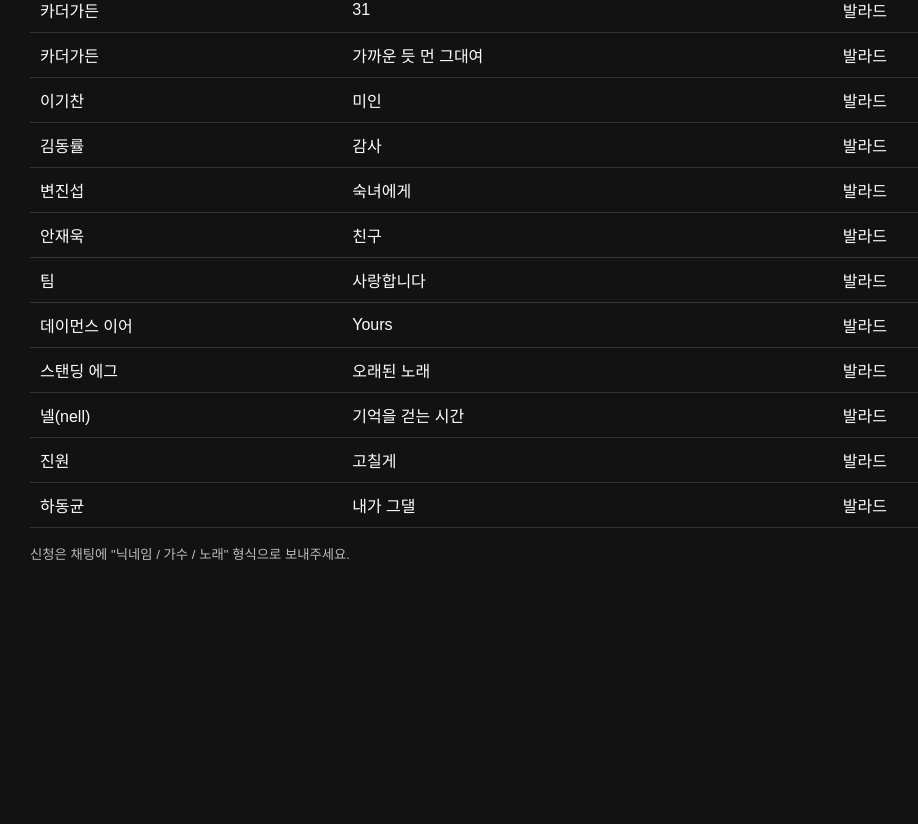
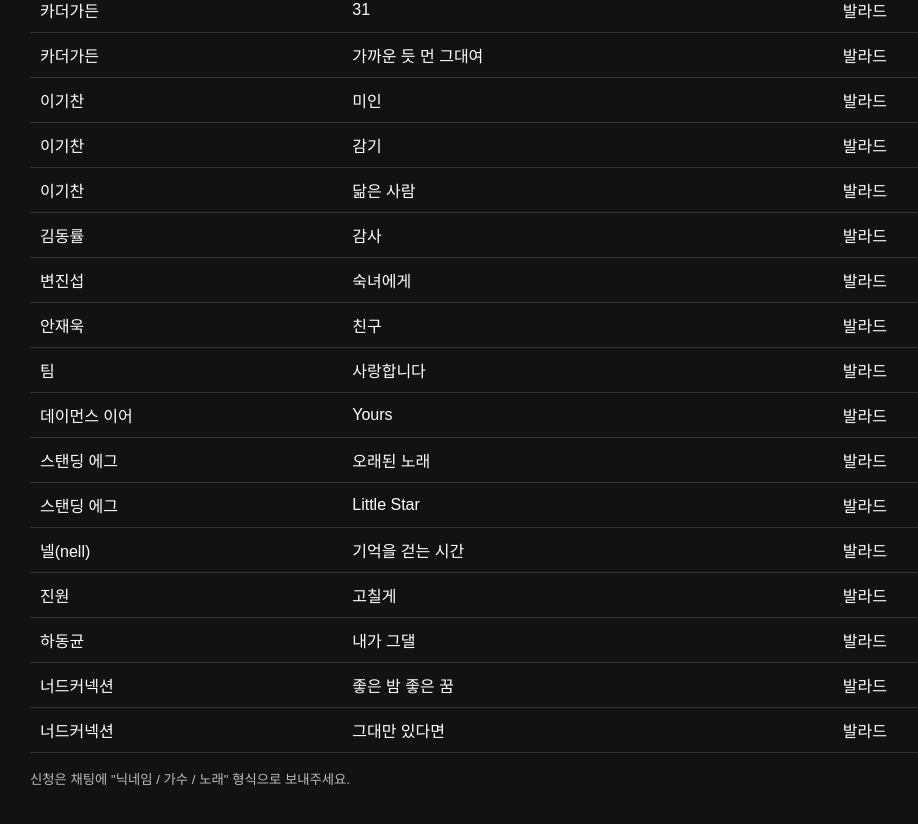
Before and after one commit to hanyoung0930/hanyoung-songbook.github.io, a plain HTML site: page index.html in a window 1280 px wide. Shown: the part 1800-2624 px from the top of the page, without its empty margins (160-1078 px from the left). Before the commit the page ends 2399 px from the top, so only its background shows below. Drawn offline with Linux system fonts and the light colour scheme.

Commit message:
Update index.html

```diff
--- a/index.html
+++ b/index.html
@@ -60,15 +60,20 @@ small{color:#bbb}
 <tr><td>카더가든</td><td>31</td><td>발라드</td></tr>
 <tr><td>카더가든</td><td>가까운 듯 먼 그대여</td><td>발라드</td></tr>
 <tr><td>이기찬</td><td>미인</td><td>발라드</td></tr>
+<tr><td>이기찬</td><td>감기</td><td>발라드</td></tr>
+<tr><td>이기찬</td><td>닮은 사람</td><td>발라드</td></tr>
 <tr><td>김동률</td><td>감사</td><td>발라드</td></tr>
 <tr><td>변진섭</td><td>숙녀에게</td><td>발라드</td></tr>
 <tr><td>안재욱</td><td>친구</td><td>발라드</td></tr>
 <tr><td>팀</td><td>사랑합니다</td><td>발라드</td></tr>
 <tr><td>데이먼스 이어</td><td>Yours</td><td>발라드</td></tr>
 <tr><td>스탠딩 에그</td><td>오래된 노래</td><td>발라드</td></tr>
+<tr><td>스탠딩 에그</td><td>Little Star</td><td>발라드</td></tr>
 <tr><td>넬(nell)</td><td>기억을 걷는 시간</td><td>발라드</td></tr>
 <tr><td>진원</td><td>고칠게</td><td>발라드</td></tr>
 <tr><td>하동균</td><td>내가 그댈</td><td>발라드</td></tr>
+<tr><td>너드커넥션</td><td>좋은 밤 좋은 꿈</td><td>발라드</td></tr>
+<tr><td>너드커넥션</td><td>그대만 있다면</td><td>발라드</td></tr>
 </tbody>
 </table>
 <p><small>신청은 채팅에 "닉네임 / 가수 / 노래" 형식으로 보내주세요.</small></p>
```
